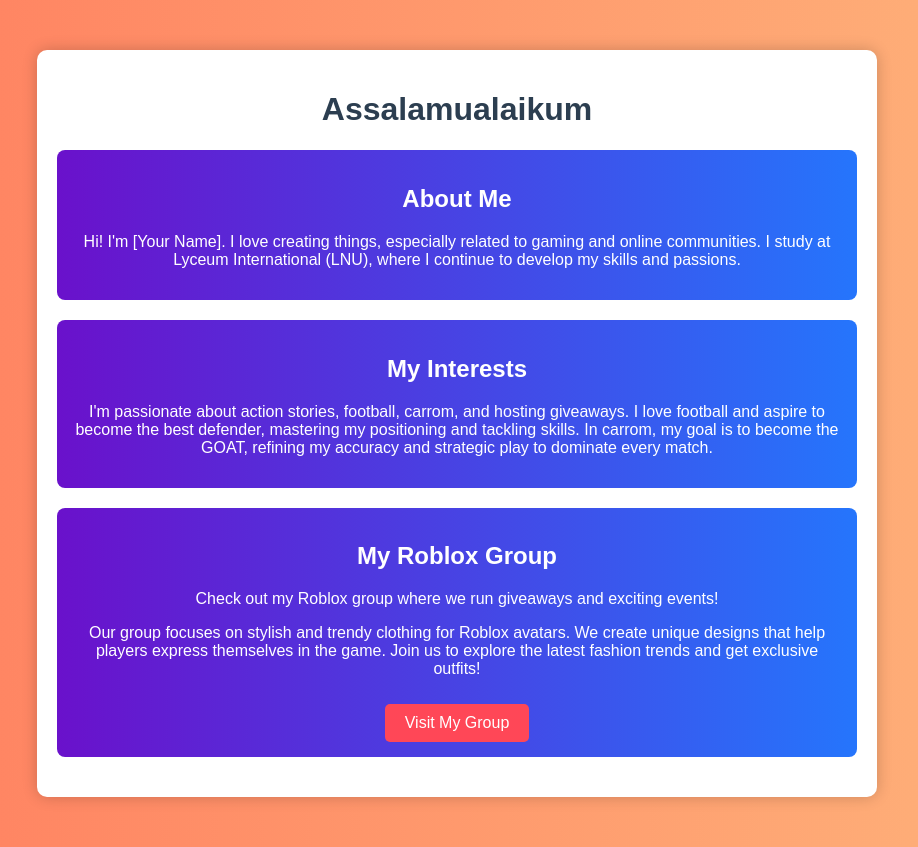
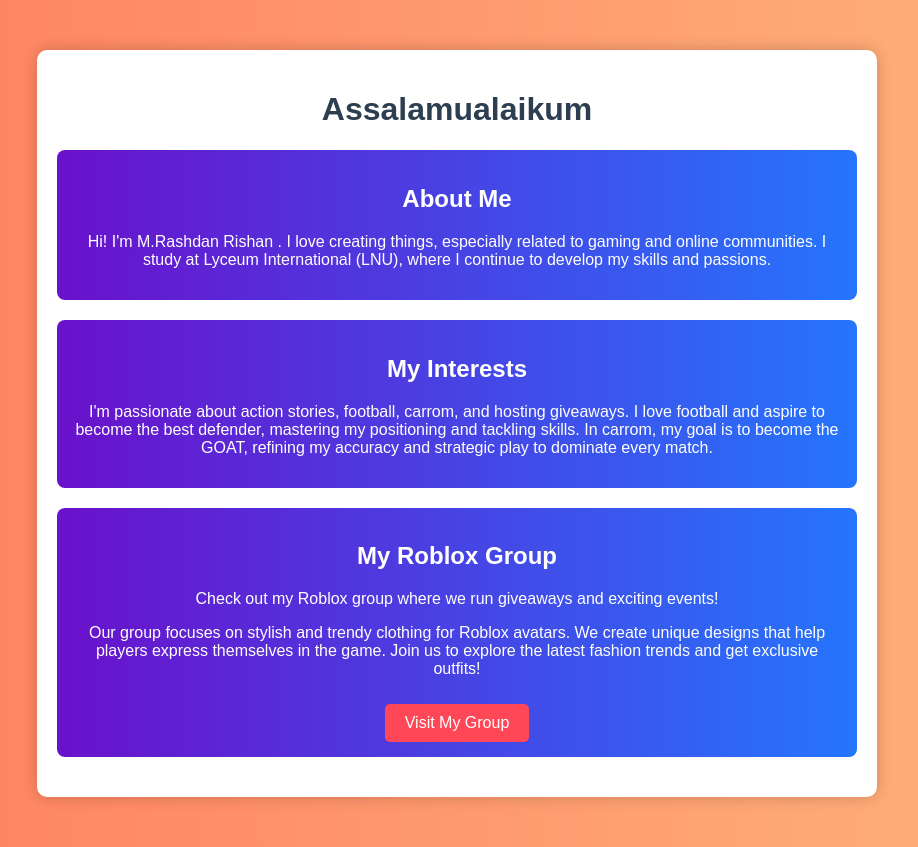
Before and after one commit to recklessrashdan/recklessrashdan.github.io, a plain HTML site: page index.html in a window 1280 px wide. Shown: the whole page, without its empty margins (183-1101 px from the left). Drawn offline with Linux system fonts and the light colour scheme.

Commit message:
Update 2.0

```diff
--- a/index.html
+++ b/index.html
@@ -72,7 +72,7 @@
         <h1>Assalamualaikum</h1>
         <div class="section">
             <h2>About Me</h2>
-            <p>Hi! I'm [Your Name]. I love creating things, especially related to gaming and online communities. I study at Lyceum International (LNU), where I continue to develop my skills and passions.</p>
+            <p>Hi! I'm M.Rashdan Rishan . I love creating things, especially related to gaming and online communities. I study at Lyceum International (LNU), where I continue to develop my skills and passions.</p>
         </div>
         <div class="section">
             <h2>My Interests</h2>
```
